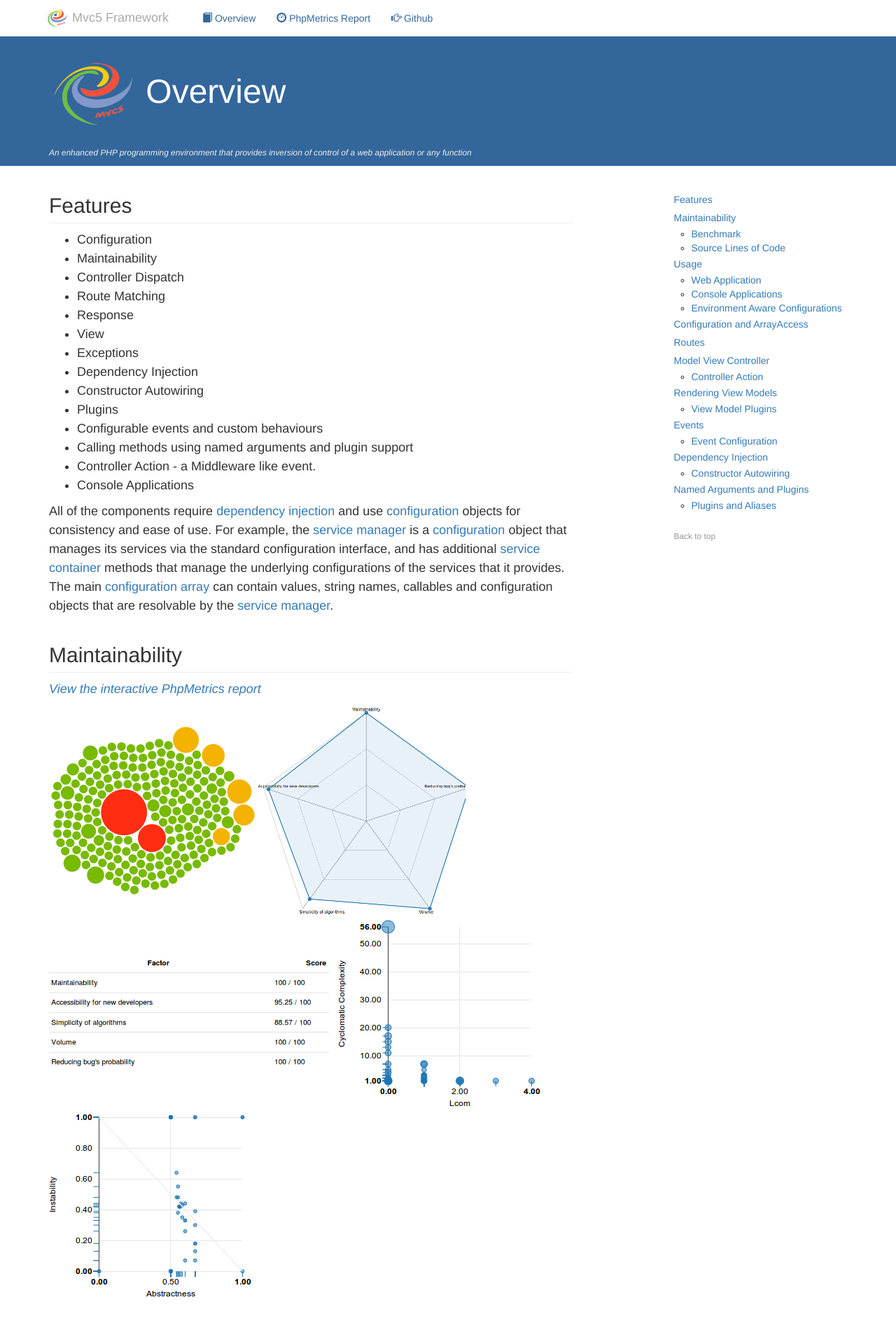
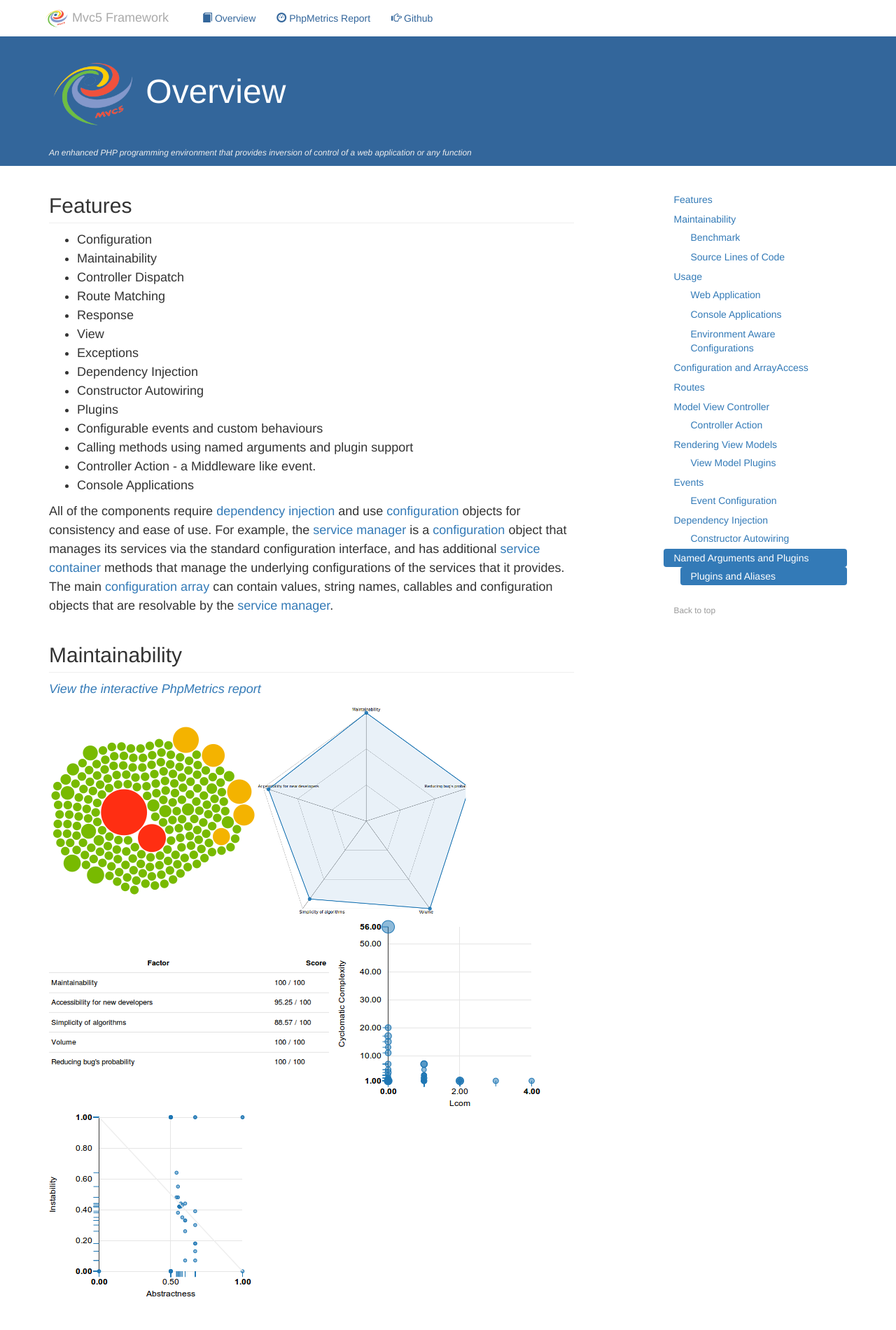
Before and after one commit to mvc5/mvc5.github.io, a Jekyll site: the page built from overview/index.md, in a window 1280 px wide. Shown: the top 1900 px of the page at 70% size. Built offline with Jekyll 4.4.1, drawn with Linux system fonts in a browser that asks for light colours; nearby versions of some CDN libraries.

Commit message:
scrollspy

```diff
--- a/_layouts/layout.html
+++ b/_layouts/layout.html
@@ -3,7 +3,11 @@
 
 {% include head.html %}
 
+{% if page.scrollspy %}
+<body data-spy="scroll" data-target="#{{ page.scrollspy }}">
+{% else %}
 <body>
+{% endif %}
 
 {% include nav.html %}
 
--- a/css/main.css
+++ b/css/main.css
@@ -1,5 +1,6 @@
 
 body {
+    position: relative;
     padding-bottom:25px;
 }
 
@@ -45,6 +46,15 @@ h2 {
 /* Hide for mobile, show later */
 .sidebar {
     display: none;
+}
+
+.sidebar .nav > li > a:active {
+    color:red;
+}
+
+.sidebar .nav  ul {
+    list-style: outside none none;
+    padding-left: 24px;
 }
 
 @media (min-width: 768px) {
--- a/overview/sidebar.md
+++ b/overview/sidebar.md
@@ -1,52 +1,58 @@
-<ul class="nav nav-sidebar">
-    <li><a href="#features">Features</a></li>
-    <li>
-        <a href="#maintainability">Maintainability</a>
-        <ul>
-            <li><a href="#benchmark">Benchmark</a></li>
-            <li><a href="#source-lines-of-code">Source Lines of Code</a></li>
-        </ul>
-    </li>
-    <li>
-        <a href="#usage">Usage</a>
-        <ul>
-            <li><a href="#web-application">Web Application</a></li>
-            <li><a href="#console-applications">Console Applications</a></li>
-            <li><a href="#environment-aware-configurations">Environment Aware Configurations</a></li>
-        </ul>
-    </li>
-    <li><a href="#configuration-and-arrayaccess">Configuration and ArrayAccess</a></li>
-    <li><a href="#routes">Routes</a></li>
-    <li>
-        <a href="#model-view-controller">Model View Controller</a>
-        <ul>
-            <li><a href="#controller-action">Controller Action</a></li>
-        </ul>
-    </li>
-    <li>
-        <a href="#rendering-view-models">Rendering View Models</a>
-        <ul>
-            <li><a href="#view-model-plugins">View Model Plugins</a></li>
-        </ul>
-    </li>
-    <li>
-        <a href="#events">Events</a>
-        <ul>
-            <li><a href="#event-configuration">Event Configuration</a></li>
-        </ul>
-    </li>
-    <li>
-        <a href="#dependency-injection">Dependency Injection</a>
-        <ul>
-            <li><a href="#constructor-autowiring">Constructor Autowiring</a></li>
-        </ul>
-    </li>
-    <li>
-        <a href="#named-arguments-and-plugins">Named Arguments and Plugins</a>
-        <ul>
-            <li><a href="#plugins-and-aliases">Plugins and Aliases</a></li>
-        </ul>
-    </li>
-    <li>&nbsp;</li>
-    <li><a href="#top"><small style="color:#999;">Back to top</small></a></li>
-</ul>
+<div id="nav-sidebar" role="navigation">
+    <ul class="nav nav-pills nav-stacked">
+        <li role="presentation" class="active"><a href="#features">Features</a></li>
+        <li role="presentation">
+            <a href="#maintainability">Maintainability</a>
+            <ul class="nav nav-pills nav-stacked">
+                <li role="presentation"><a href="#benchmark">Benchmark</a></li>
+                <li role="presentation"><a href="#source-lines-of-code">Source Lines of Code</a></li>
+            </ul>
+        </li>
+        <li role="presentation">
+            <a href="#usage">Usage</a>
+            <ul class="nav nav-pills nav-stacked">
+                <li role="presentation"><a href="#web-application">Web Application</a></li>
+                <li role="presentation"><a href="#console-applications">Console Applications</a></li>
+                <li role="presentation"><a href="#environment-aware-configurations">Environment Aware Configurations</a></li>
+            </ul>
+        </li>
+        <li role="presentation"><a href="#configuration-and-arrayaccess">Configuration and ArrayAccess</a></li>
+        <li role="presentation"><a id="routing" href="#routes">Routes</a></li>
+        <li role="presentation">
+            <a href="#model-view-controller">Model View Controller</a>
+            <ul class="nav nav-pills nav-stacked">
+                <li role="presentation"><a href="#controller-action">Controller Action</a></li>
+            </ul>
+        </li>
+        <li role="presentation">
+            <a href="#rendering-view-models">Rendering View Models</a>
+            <ul class="nav nav-pills nav-stacked">
+                <li role="presentation"><a href="#view-model-plugins">View Model Plugins</a></li>
+            </ul>
+        </li>
+        <li role="presentation">
+            <a href="#events">Events</a>
+            <ul class="nav nav-pills nav-stacked">
+                <li role="presentation"><a href="#event-configuration">Event Configuration</a></li>
+            </ul>
+        </li>
+        <li role="presentation">
+            <a href="#dependency-injection">Dependency Injection</a>
+            <ul class="nav nav-pills nav-stacked">
+                <li role="presentation"><a href="#constructor-autowiring">Constructor Autowiring</a></li>
+            </ul>
+        </li>
+        <li role="presentation">
+            <a href="#named-arguments-and-plugins">Named Arguments and Plugins</a>
+            <ul class="nav nav-pills nav-stacked">
+                <li role="presentation"><a href="#plugins-and-aliases">Plugins and Aliases</a></li>
+            </ul>
+        </li>
+    </ul>
+</div>
+<div role="navigation">
+    <ul class="nav nav-pills nav-stacked">
+        <li role="presentation">&nbsp;</li>
+        <li role="presentation"><a href="#top"><small style="color:#999;">Back to top</small></a></li>
+    </ul>
+</div>
```
Also changed, not shown: overview/index.md (+1 -0 lines).
